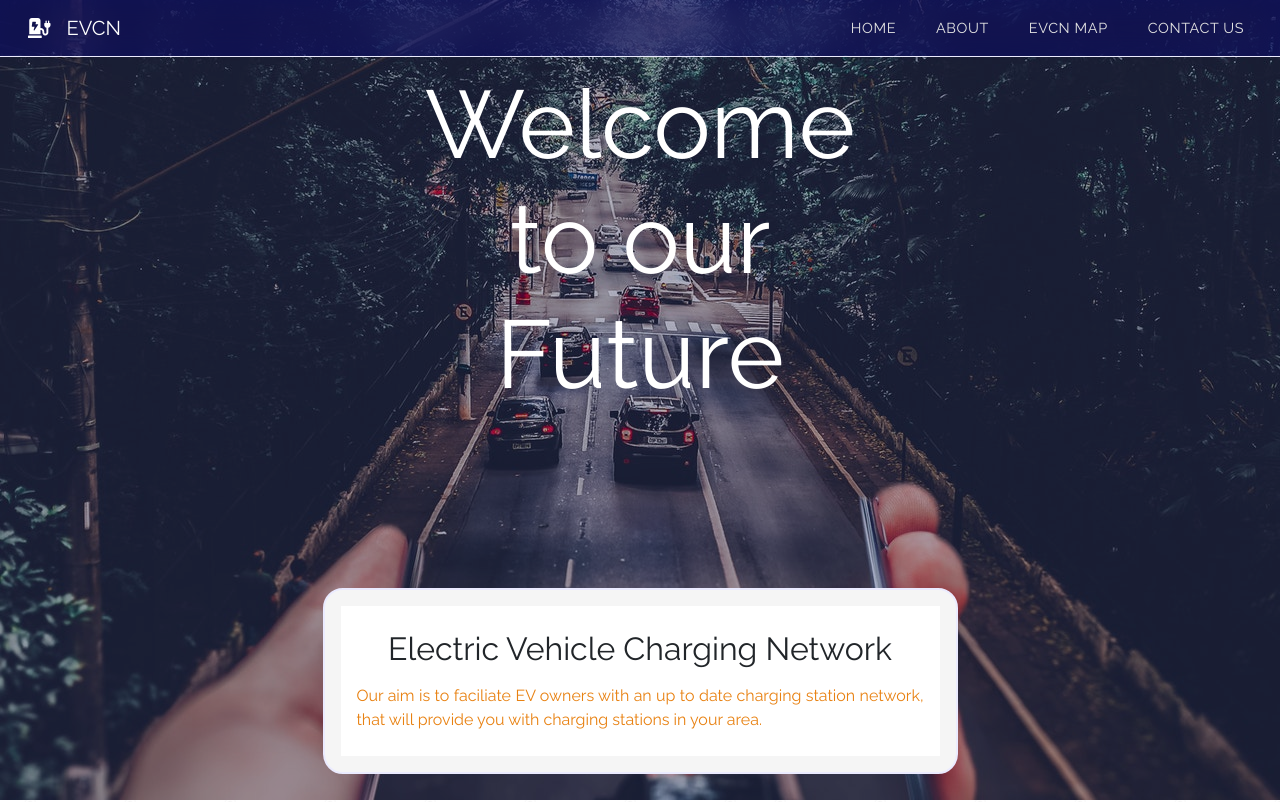
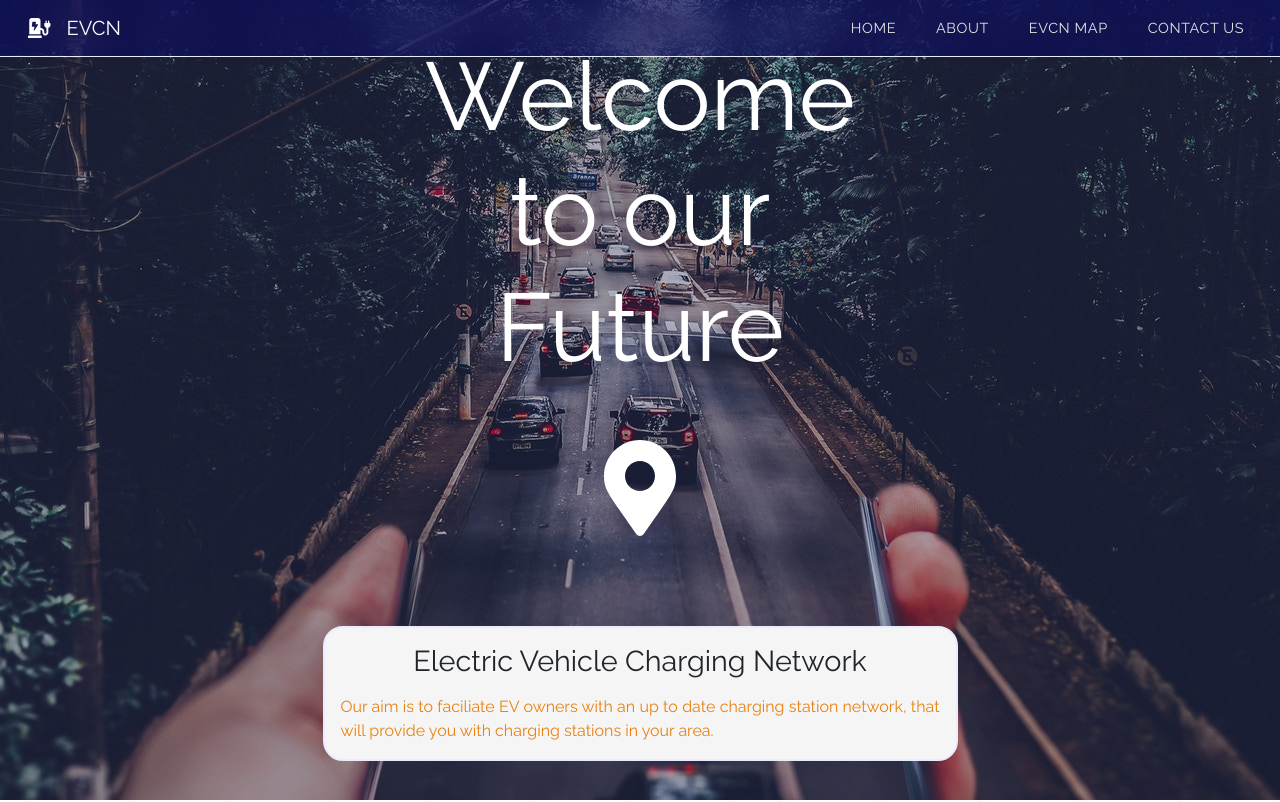
Before and after one commit to juliancameron79/ev, a React (Create React App) app: page / in a window 1280 px wide. Shown: the top 802 px of the page. Built offline with nearby package versions, Linux system fonts and the light colour scheme.

Commit message:
Added map marker svg

```diff
--- a/src/App.css
+++ b/src/App.css
@@ -121,6 +121,14 @@ nav ul li {
   z-index: 1;
 }
 
+.header {
+  font-weight: 100;
+}
+
+.header-icon {
+  size: 3rem;
+}
+
 .about-row {
   display: flex;
   justify-content: center;
@@ -130,7 +138,6 @@ nav ul li {
 
 .text-background {
   position: relative;
-  bottom: -22%;
   padding: 1rem;
   background-color: var(--primary-white-smoke);
   height: auto;
@@ -143,7 +150,7 @@ nav ul li {
 
 .header-title {
   text-align: center;
-  font-size: 2rem;
+  font-size: 1.8rem;
   margin-bottom: 1rem;
 }
 
@@ -157,7 +164,7 @@ p.lead-header-text {
 
 @media (max-width: 768px) {
   .header {
-    font-size: 4rem;
+    font-size: 3rem;
   }
 }
 
--- a/src/component/Header.js
+++ b/src/component/Header.js
@@ -1,4 +1,6 @@
 import React from "react";
+import { FontAwesomeIcon } from "@fortawesome/react-fontawesome";
+import { faMapMarkerAlt } from "@fortawesome/free-solid-svg-icons";
 
 const Header = () => {
   return (
@@ -8,14 +10,17 @@ const Header = () => {
         <div className="container main-info">
           <div className="row about-row d-flex justify-content-center">
             <div className="col-6 d-flex justify-content-center">
-              <div className="display-1 header text-white text-center">Welcome to our Future</div>
+              <div className="display-1 header text-white text-center">
+                Welcome to our Future
+                <div className="mt-5">
+                  <FontAwesomeIcon className="header-icon" icon={faMapMarkerAlt}></FontAwesomeIcon>
+                </div>
+              </div>
             </div>
             <div className="col-md-7">
               <div className="text-background">
-                <div className="about-text">
-                  <h1 className="header-title">Electric Vehicle Charging Network</h1>
-                  <p className="lead-header-text">Our aim is to faciliate EV owners with an up to date charging station network, that will provide you with charging stations in your area.</p>
-                </div>
+                <h1 className="header-title">Electric Vehicle Charging Network</h1>
+                <p className="lead-header-text">Our aim is to faciliate EV owners with an up to date charging station network, that will provide you with charging stations in your area.</p>
               </div>
             </div>
           </div>
```
